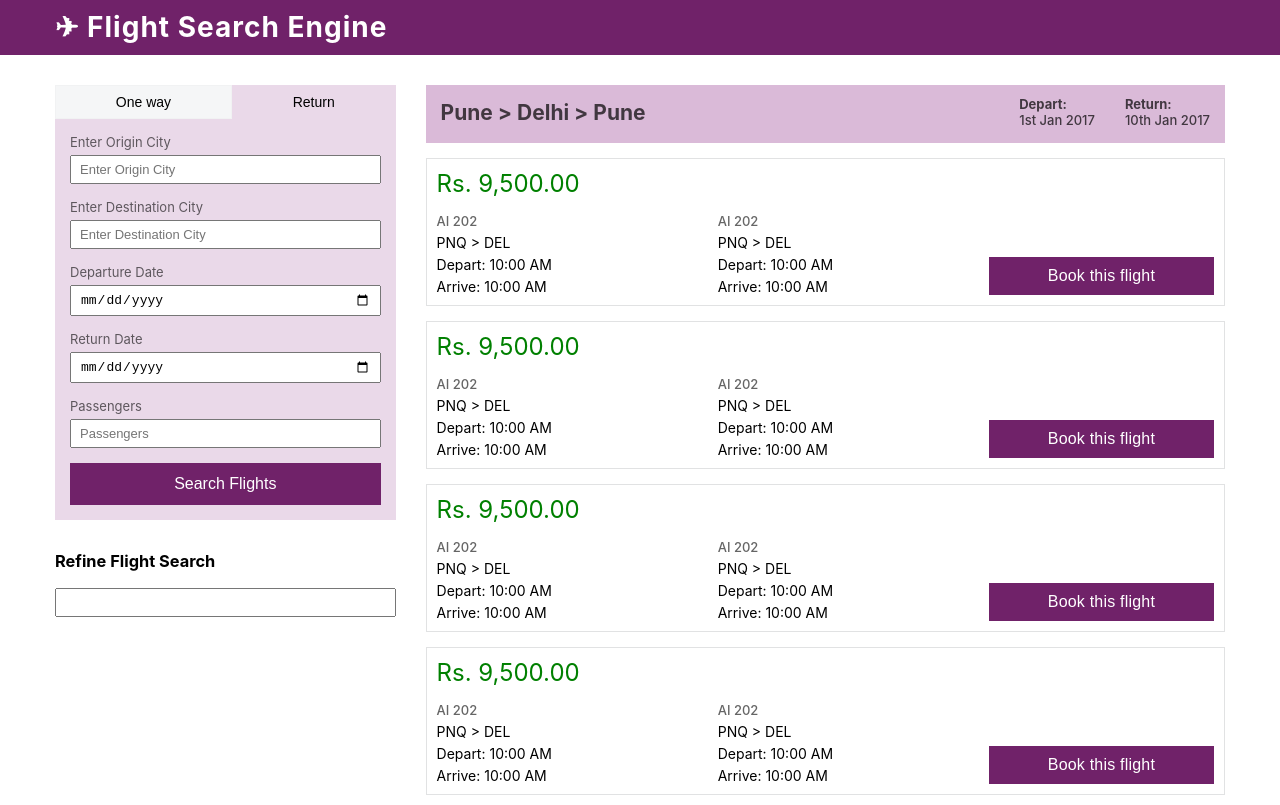
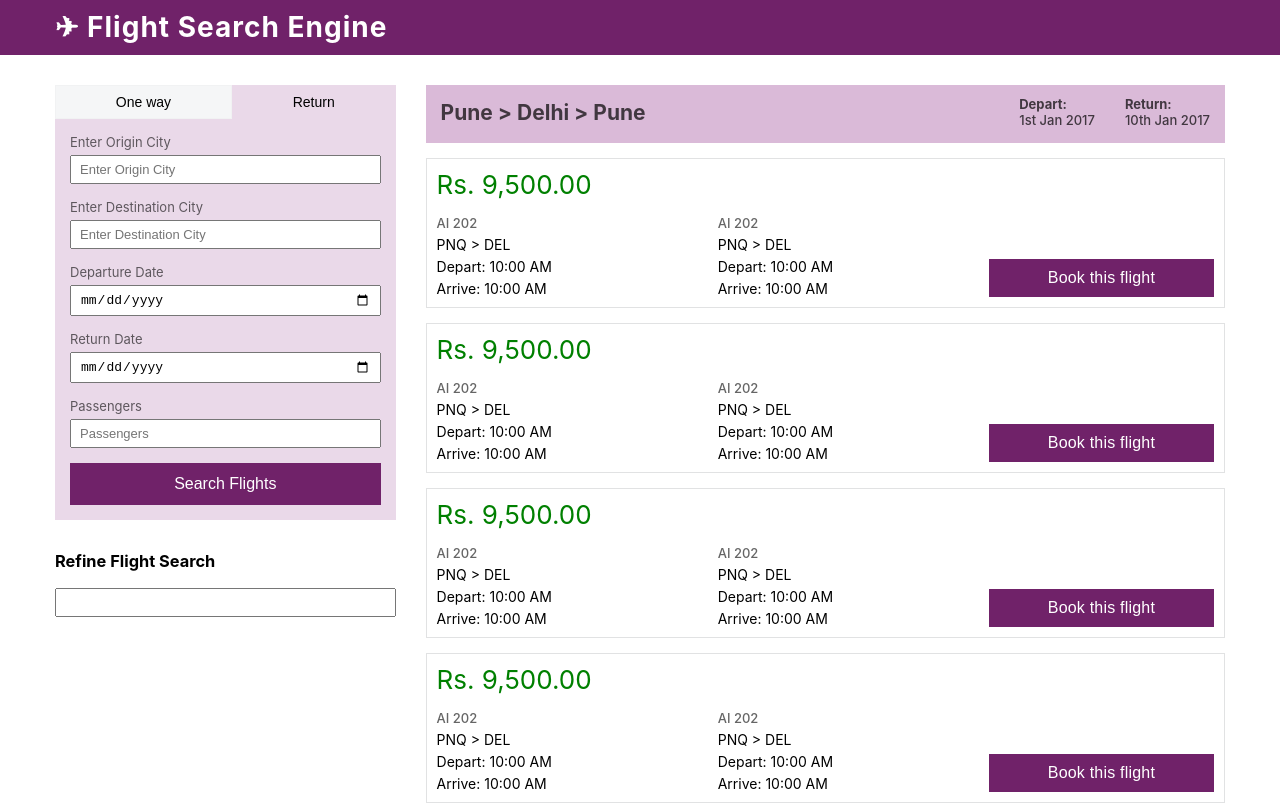
Before and after one commit to ngstwr/thoughtworks-fse, a React (Create React App) app: page / in a window 1280 px wide. Shown: the top 805 px of the page. Built offline with nearby package versions, Linux system fonts and the light colour scheme.

Commit message:
CSS Updated - Flight card font size

```diff
--- a/src/index.css
+++ b/src/index.css
@@ -350,6 +350,10 @@ input, textarea, select {
       flex-grow: 4;
     }
 
+    .flight-card h3{
+      font-size: 26px;
+    }
+
     .flight-card aside{
       background: none;
       flex-grow: 1;
```
